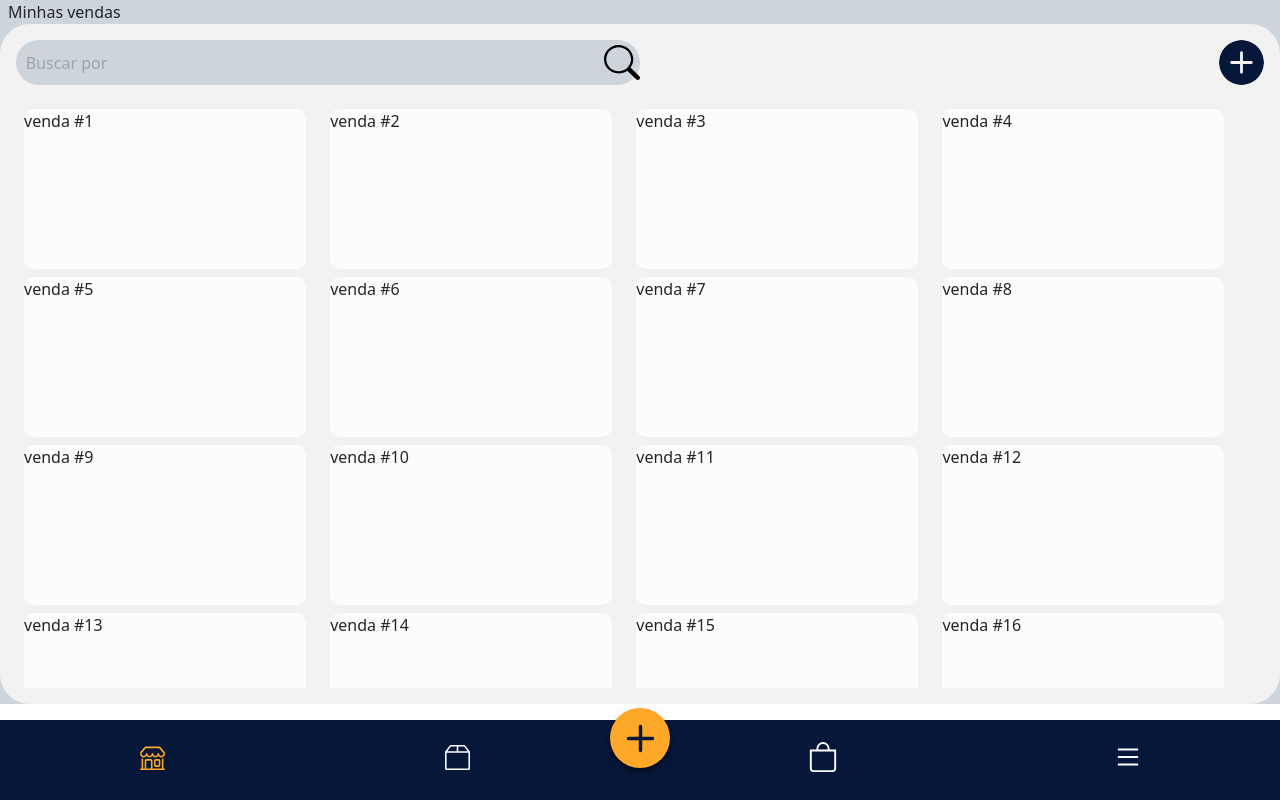
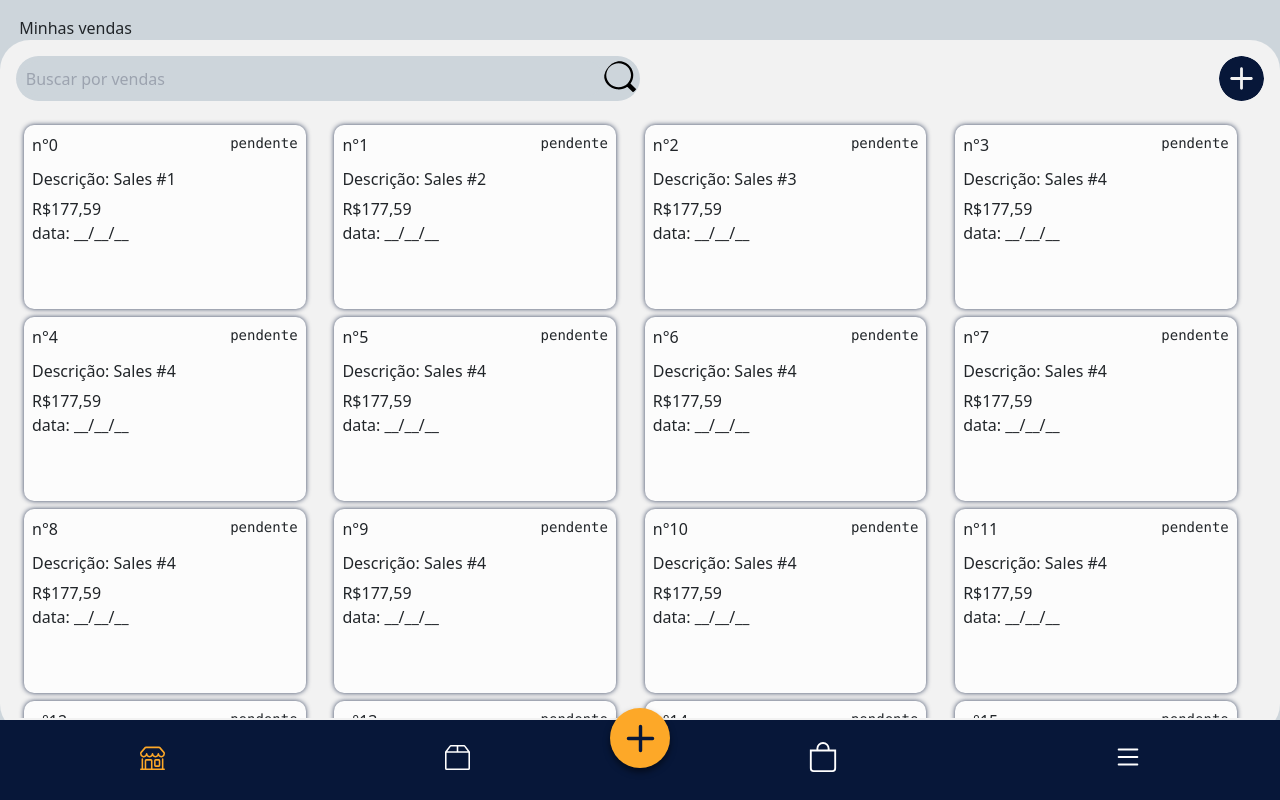
Before and after one commit to Sousa-Diin/eewdoces, a React (Vite) app: page /eewdoces/sales/all in a window 1280 px wide. Built offline with nearby package versions, Linux system fonts and the light colour scheme.

Commit message:
refactor :hammer: componentizacao dos container sales feito

```diff
--- /dev/null
+++ b/frontend/src/components/card/sales/SalesInfo.jsx
@@ -0,0 +1,18 @@
+import React from "react";
+
+import './salesinfo.css';
+import ItemSales from "./item/ItemSales";
+
+const SalesInfo = ({arrayList}) => {
+  return(
+    <section className="my-sales">
+      {arrayList.map((item, index) => {
+        return (
+          <ItemSales item={item} index={index}/>
+        )
+      })}
+    </section>
+  );
+}
+
+export default SalesInfo;
--- /dev/null
+++ b/frontend/src/components/card/sales/item/ItemSales.jsx
@@ -0,0 +1,16 @@
+import React from "react";
+
+import './itemsales.css';
+
+const ItemSales = ({item, index}) => {
+  return(
+    <div key={index} className="sales">
+      <div className='container-status'><span>n°{index}</span> <pre>pendente</pre></div>
+      <h6>Descrição: {item.content}</h6>
+      <span>R$177,59</span>
+      <h7>data: __/__/__</h7>
+    </div>
+  )
+}
+
+export default ItemSales;
--- /dev/null
+++ b/frontend/src/components/card/sales/item/itemsales.css
@@ -0,0 +1,27 @@
+/* container de vendas realizadas pendentes etc.. */
+.sales{
+  display: flex;
+  flex-flow: column nowrap;
+  width: 22dvw;
+  height: auto;
+  padding: .5rem;
+  min-height: 23dvh;
+  border-radius: 10px;
+  background-color: var( --color-gelo-white);
+  border-color: #4a90e2; /* Exemplo de borda personalizada ao focar */
+  box-shadow: 0 0 5px var(--color-primary-cc); /* Sombra leve ao focar */
+}
+
+.container-status {
+  display:flex;
+  justify-content:space-between;
+}
+
+@media only screen and (min-width:190px) and (max-width:650px) {
+
+  .sales{
+    width: 85dvw;
+    height: auto;
+    min-height: 170px;
+  }
+}
--- /dev/null
+++ b/frontend/src/components/card/sales/salesinfo.css
@@ -0,0 +1,17 @@
+.my-sales{
+  display: flex;
+  flex-flow: row wrap;
+  justify-content: space-between;
+  gap: .5rem;
+  /* background-color: #4a90e2; */ /* ajuste teste */
+  width: 96dvw;
+  height: 100dvh;
+  padding: .5rem;
+  overflow-y: auto;
+}
+
+@media only screen and (min-width:190px) and (max-width:650px) {
+  .my-sales{
+    flex-flow: column nowrap;
+  }
+}
--- /dev/null
+++ b/frontend/src/components/searchadd/SearchAndAdd.jsx
@@ -0,0 +1,20 @@
+import React from "react";
+
+import './searchandadd.css';
+
+import lupa from '../../assets/icons/lupa.svg';
+import circle_plus from '../../assets/icons/circle-plus.svg';
+
+const SearchAndAdd = ({id, placeholder}) => {
+  return (
+    <nav className='dad-search-container'>
+      <div className='search-container'>
+        <input type="text" placeholder={placeholder} />
+        <img src={lupa} alt="lupa search" />
+      </div>
+      <img src={circle_plus} alt=" add item" id={id} />
+    </nav>
+  )
+}
+
+export default SearchAndAdd;
--- /dev/null
+++ b/frontend/src/components/searchadd/searchandadd.css
@@ -0,0 +1,45 @@
+.search-container {
+  display: flex;
+  justify-content: space-between;
+  width: 50%;
+  padding: .3em;
+  border-radius: 25px;
+  background-color: var(--color-secondary);
+}
+.dad-search-container { width: 100%;}
+
+.dad-search-container img {cursor: pointer; border-radius: 50%;}
+
+.search-container input {
+  min-width: 95% ;
+  padding-left: 5px;
+  height: auto;
+  border-radius: 25px;
+  background-color: var(--color-secondary);
+}
+
+.search-container input:focus {
+  outline: none;
+}
+
+
+
+@media only screen and (min-width: 190px) and (max-width:650px){
+  .search-container{
+    width: 85%;
+  }
+
+  .search-container input {
+    min-width: 70%;
+
+  }
+
+  /* .my-sales{
+    flex-flow: column nowrap;
+  }
+
+  .sales{
+    width: 85dvw;
+    min-height: 30%;
+  } */
+}
--- a/frontend/src/pages/sales/Sales.jsx
+++ b/frontend/src/pages/sales/Sales.jsx
@@ -1,12 +1,10 @@
 import React, { useEffect } from 'react';
 
 import './sales.css';
-import arrowBack from '../../assets/icons/chevron-left.svg';
-import lupa from '../../assets/icons/lupa.svg';
-import circle_plus from '../../assets/icons/circle-plus.svg';
 
 import Navbar from '../../components/footer/Navbar';
-import ArrowLeft from '../../pages/arrowleft/ArrowLeft';
+import SearchAndAdd from '../../components/searchadd/SearchAndAdd';
+import SalesInfo from '../../components/card/sales/SalesInfo';
 
 
 const Sales = () => {
@@ -14,13 +12,121 @@ const Sales = () => {
       document.title = "eewdoces | Vendas"; // Define o título da aba
   }, []); // O array vazio faz com que o título mude apenas na montagem do componente
 
+  const listSales = [
+    {content:"Sales #1"},
+    {content:"Sales #2"},
+    {content:"Sales #3"},
+    {content:"Sales #4"},
+    {content:"Sales #4"},
+    {content:"Sales #4"},
+    {content:"Sales #4"},
+    {content:"Sales #4"},
+    {content:"Sales #4"},
+    {content:"Sales #4"},
+    {content:"Sales #4"},
+    {content:"Sales #4"},
+    {content:"Sales #4"},
+    {content:"Sales #4"},
+    {content:"Sales #4"},
+    {content:"Sales #4"},
+    {content:"Sales #4"},
+    {content:"Sales #4"},
+    {content:"Sales #4"},
+    {content:"Sales #4"},
+    {content:"Sales #4"},
+    {content:"Sales #4"},
+    {content:"Sales #4"},
+    {content:"Sales #4"},
+    {content:"Sales #4"},
+    {content:"Sales #4"},
+    {content:"Sales #4"},
+    {content:"Sales #4"},
+    {content:"Sales #4"},
+    {content:"Sales #4"},
+    {content:"Sales #4"},
+    {content:"Sales #4"},
+    {content:"Sales #4"},
+    {content:"Sales #4"},
+    {content:"Sales #4"},
+    {content:"Sales #4"},
+    {content:"Sales #4"},
+    {content:"Sales #4"},
+    {content:"Sales #4"},
+    {content:"Sales #4"},
+    {content:"Sales #4"},
+    {content:"Sales #4"},
+    {content:"Sales #4"},
+    {content:"Sales #4"},
+    {content:"Sales #4"},
+    {content:"Sales #4"},
+    {content:"Sales #4"},
+    {content:"Sales #4"},
+    {content:"Sales #4"},
+    {content:"Sales #4"},
+    {content:"Sales #4"},
+    {content:"Sales #4"},
+    {content:"Sales #4"},
+    {content:"Sales #4"},
+    {content:"Sales #4"},
+    {content:"Sales #5"},
+    {content:"Sales #6"},
+    {content:"Sales #7"},
+    {content:"Sales #8"},
+    {content:"Sales #9"},
+    {content:"Sales #10"},
+    {content:"Sales #11"},
+    {content:"Sales #12"},
+    {content:"Sales #13"},
+    {content:"Sales #14"},
+    {content:"Sales #15"},
+    {content:"Sales #16"},
+    {content:"Sales #17"},
+    {content:"Sales #17"},
+    {content:"Sales #17"},
+    {content:"Sales #17"},
+    {content:"Sales #17"},
+    {content:"Sales #17"},
+    {content:"Sales #17"},
+    {content:"Sales #17"},
+    {content:"Sales #17"},
+    {content:"Sales #17"},
+    {content:"Sales #17"},
+    {content:"Sales #17"},
+    {content:"Sales #17"},
+    {content:"Sales #17"},
+    {content:"Sales #17"},
+    {content:"Sales #17"},
+    {content:"Sales #17"},
+    {content:"Sales #17"},
+    {content:"Sales #17"},
+    {content:"Sales #17"},
+    {content:"Sales #17"},
+    {content:"Sales #17"},
+    {content:"Sales #17"},
+    {content:"Sales #17"},
+    {content:"Sales #17"},
+    {content:"Sales #17"},
+    {content:"Sales #17"},
+    {content:"Sales #17"},
+  ];
+
   return(
-    <div style={{backgroundColor:'#cdd5db', gap:'1rem'}}>
-     <span style={{margin:'5px .5rem'}}>Minhas vendas </span>
+    <div className='container-main-sales'>
+     <span className='title-sales' >Minhas vendas</span>
       <main className='container-sales'>
-        <nav ><div className='search-container'><input type="text" placeholder='Buscar por' /> <img src={lupa} alt="lupa search" /></div> <img src={circle_plus} alt=" add sales" id="addSales" /></nav>
-        <section className="my-sales">
-          <div className="sales">venda #1</div>
+        <SearchAndAdd id='search-sales' placeholder={'Buscar por vendas'}/>
+        <SalesInfo arrayList={listSales}/>
+
+      </main>
+      <Navbar/>
+    </div>
+  );
+}
+
+export default Sales;
+
+
+{/* <div className="sales">venda #1</div>
 <div className="sales">venda #2</div>
 <div className="sales">venda #3</div>
 <div className="sales">venda #4</div>
@@ -39,12 +145,4 @@ const Sales = () => {
 <div className="sales">venda #17</div>
 <div className="sales">venda #18</div>
 <div className="sales">venda #19</div>
-          <div className="sales">venda #20</div>
-        </section>
-      </main>
-      <Navbar/>
-    </div>
-  );
-}
-
-export default Sales;
+<div className="sales">venda #20</div> */}
--- a/frontend/src/pages/sales/sales.css
+++ b/frontend/src/pages/sales/sales.css
@@ -1,44 +1,34 @@
+.container-main-sales{
+  background-color:#cdd5db;
+  position: fixed;
+  gap:1rem;
+  padding-top:1rem;
+  width: 100dvw;
+  height: 100dvh;
+
+  padding-bottom: 7%;
+}
+
 .container-sales {
   display: flex;
   flex-flow: column;
   gap: 1rem;
   background-color: var(--color-white-nave);
-  height: 85dvh;
-  width: 100dvw;
+  max-height: 100%;
+  width: auto;
   border-radius: 30px;
   padding: 1rem;
 }
 
-.search-container {
-  display: flex;
-  justify-content: space-between;
-  width: 50%;
-  padding: .3em;
-  border-radius: 25px;
-  background-color: var(--color-secondary);
-}
+.container-sales nav {
 
-.container-sales nav {
   position: relative;
   top: 0;
   display: flex;
   justify-content: space-between;
 }
 
-.container-sales nav > img {cursor: pointer; border-radius: 50%;}
-
-.search-container input {
-  min-width: 95% ;
-  padding-left: 5px;
-  height: auto;
-  border-radius: 25px;
-  background-color: var(--color-secondary);
-}
-
-.search-container input:focus {
-  outline: none;
-}
-
+/* end copy */
 .search-container:hover, .container-sales nav > img:hover {
   border-color: #4a90e2; /* Exemplo de borda personalizada ao focar */
   box-shadow: 0 0 5px var(--color-primary); /* Sombra leve ao focar */
@@ -46,26 +36,17 @@
 
 .search-container img { cursor: pointer;}
 
-.my-sales{
-  display: flex;
-  flex-flow: row wrap;
-  justify-content: space-between;
-  gap: .5rem;
-  /* background-color: #4a90e2; */ /* ajuste teste */
-  width: 95dvw;
-  height: 100;
-  padding: .5rem;
-  overflow-y: auto;
-}
-/* container de vendas realizadas pendentes etc.. */
-.sales{
-  width: 22dvw;
-  height: 20dvh;
-  border-radius: 10px;
-  background-color: var( --color-gelo-white);
+.title-sales {
+  margin: 0 0 0 1.2rem;
 }
 
+
 @media only screen and (min-width: 190px) and (max-width:650px){
+
+  .container-main-sales{
+    padding-bottom: 19%;
+  }
+
   .search-container{
     width: 85%;
   }
@@ -75,12 +56,4 @@
 
   }
 
-  .my-sales{
-    flex-flow: column nowrap;
-  }
-
-  .sales{
-    width: 85dvw;
-    min-height: 30%;
-  }
 }
```
Lines whose indentation alone changed are shown as unchanged.
